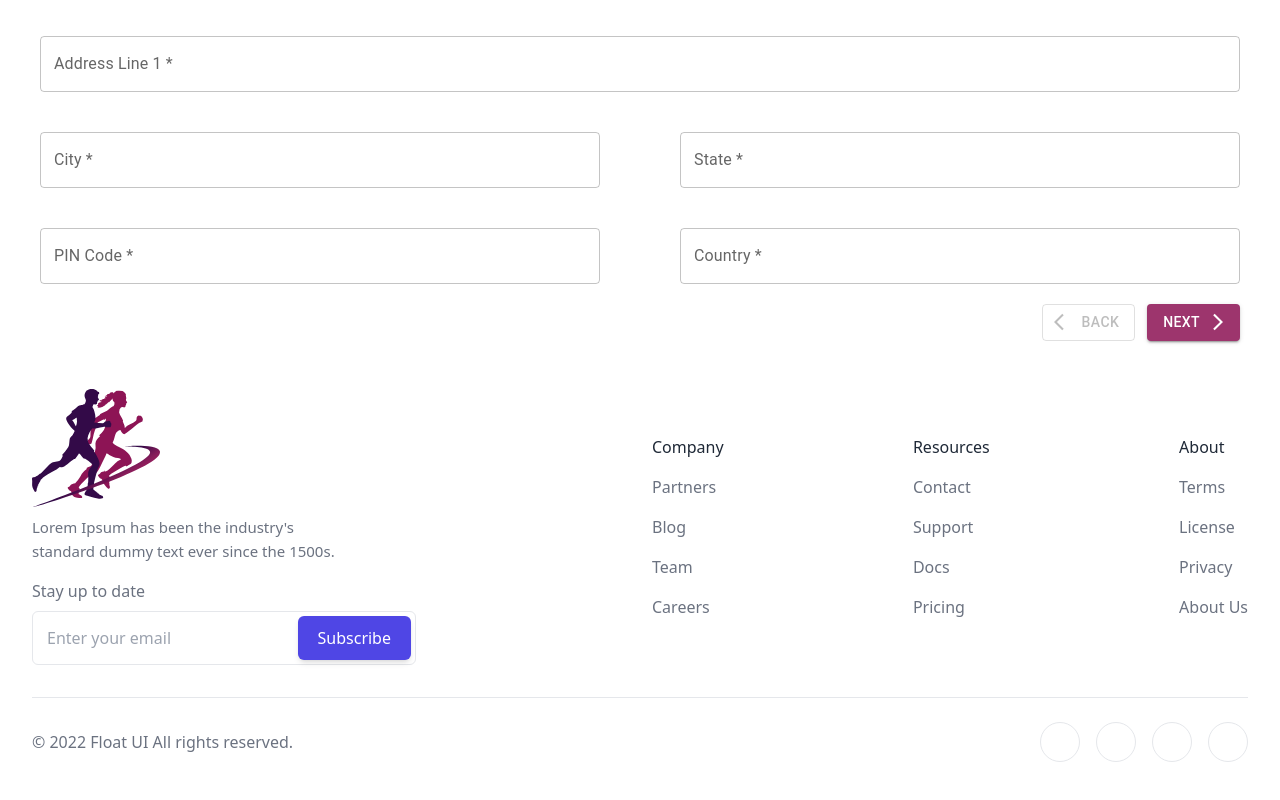
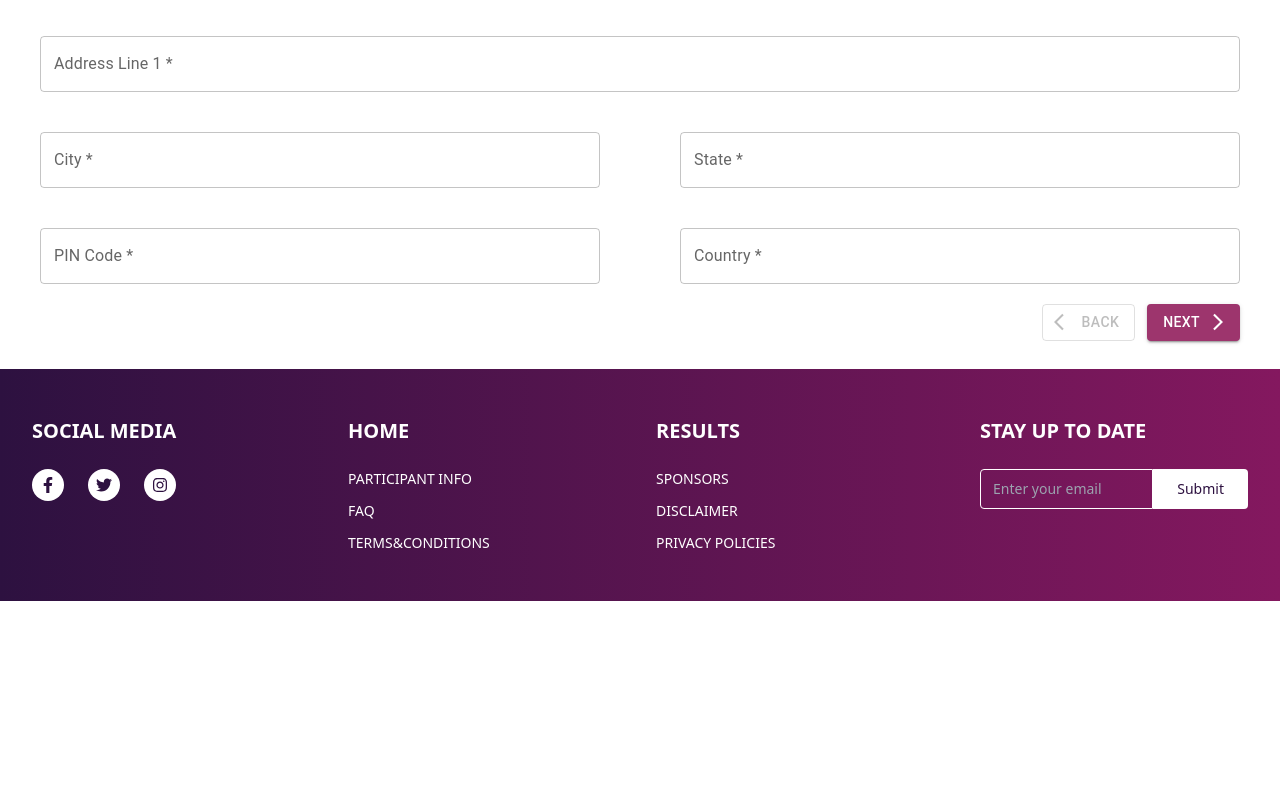
Before and after one commit to tomsabu444/Pala-Marathon-Website, a React (Vite) app in the folder client/: page /register in a window 1280 px wide. Shown: the part 1240-2040 px from the top of the page. After the commit the page ends 1841 px from the top, so only its background shows below. Built offline with nearby package versions, Linux system fonts and the light colour scheme.

Commit message:
footer done

```diff
--- a/client/src/components/Footer.jsx
+++ b/client/src/components/Footer.jsx
@@ -1,124 +1,93 @@
-import React from 'react';
+import React, { useState } from 'react';
+import { FaFacebookF, FaTwitter, FaInstagram } from 'react-icons/fa';
 
 const Footer = () => {
-    const footerNavs = [
-        {
-            label: "Company",
-            items: [
-                { href: '#', name: 'Partners' },
-                { href: '#', name: 'Blog' },
-                { href: '#', name: 'Team' },
-                { href: '#', name: 'Careers' },
-            ],
-        },
-        {
-            label: "Resources",
-            items: [
-                { href: '#', name: 'Contact' },
-                { href: '#', name: 'Support' },
-                { href: '#', name: 'Docs' },
-                { href: '#', name: 'Pricing' },
-            ],
-        },
-        {
-            label: "About",
-            items: [
-                { href: '#', name: 'Terms' },
-                { href: '#', name: 'License' },
-                { href: '#', name: 'Privacy' },
-                { href: '#', name: 'About Us' },
-            ],
-        },
-    ];
+  const [email, setEmail] = useState('');
+  const [error, setError] = useState('');
+
+  const handleEmailChange = (e) => {
+    setEmail(e.target.value);
+    setError('');
+  };
+
+  const handleSubmit = () => {
+    const emailRegex = /^[^\s@]+@[^\s@]+\.[^\s@]+$/;
+    if (!emailRegex.test(email)) {
+      setError('Please enter a valid email address.');
+    } else {
+      setError('');
+      alert(`Thank you for subscribing with: ${email}`);
+      setEmail(''); // Clear input after submission
+    }
+  };
 
   return (
-        <footer className="text-gray-500 bg-white px-4 py-5 max-w-screen-xl mx-auto md:px-8">
-            <div className="gap-6 justify-between md:flex">
-                <div className="flex-1">
-                    <div className="max-w-xs">
-                        <img src="/runninglogo.svg" className="w-32" alt="Logo" />
-                        <p className="leading-relaxed mt-2 text-[15px]">
-                            Lorem Ipsum has been the industry's standard dummy text ever since the 1500s.
-                        </p>
+    <footer className="bg-gradient-to-r from-[#2D1140] to-[#84185F] text-white py-12">
+      <div className="max-w-7xl mx-auto px-8">
+        <div className="grid grid-cols-1 md:grid-cols-12 gap-12">
+          {/* Social Media Section */}
+          <div className="md:col-span-3">
+            <h3 className="text-xl font-bold mb-6">SOCIAL MEDIA</h3>
+            <div className="flex space-x-6">
+              <a href="#" className="hover:opacity-80">
+                <div className="w-8 h-8 bg-white rounded-full flex items-center justify-center">
+                  <FaFacebookF className="text-[#2D1140]" />
                 </div>
-                    <form onSubmit={(e) => e.preventDefault()}>
-                        <label className="block pt-4 pb-2">Stay up to date</label>
-                        <div className="max-w-sm flex items-center border rounded-md p-1">
+              </a>
+              <a href="#" className="hover:opacity-80">
+                <div className="w-8 h-8 bg-white rounded-full flex items-center justify-center">
+                  <FaTwitter className="text-[#2D1140]" />
+                </div>
+              </a>
+              <a href="#" className="hover:opacity-80">
+                <div className="w-8 h-8 bg-white rounded-full flex items-center justify-center">
+                  <FaInstagram className="text-[#2D1140]" />
+                </div>
+              </a>
+            </div>
+          </div>
+
+          {/* Center Links Section */}
+          <div className="md:col-span-6 grid grid-cols-2 gap-8">
+            {/* Left Column */}
+            <div className="space-y-3">
+              <a href="#" className="block text-xl font-bold mb-6">HOME</a>
+              <a href="#" className="block text-sm">PARTICIPANT INFO</a>
+              <a href="#" className="block text-sm">FAQ</a>
+              <a href="#" className="block text-sm">TERMS&CONDITIONS</a>
+            </div>
+
+            {/* Right Column */}
+            <div className="space-y-3">
+              <a href="#" className="block text-xl font-bold mb-6">RESULTS</a>
+              <a href="#" className="block text-sm">SPONSORS</a>
+              <a href="#" className="block text-sm">DISCLAIMER</a>
+              <a href="#" className="block text-sm">PRIVACY POLICIES</a>
+            </div>
+          </div>
+
+          {/* Stay Up To Date Section */}
+          <div className="md:col-span-3">
+            <h3 className="text-xl font-bold mb-6">STAY UP TO DATE</h3>
+            <div className="flex h-10">
               <input
                 type="email"
                 placeholder="Enter your email"
-                                className="w-full p-2.5 outline-none"
+                value={email}
+                onChange={handleEmailChange}
+                className="w-full px-3 py-2 bg-transparent border border-white rounded-l text-sm focus:outline-none"
               />
               <button
-                                className="p-2.5 rounded-md text-white bg-indigo-600 outline-none shadow-md focus:shadow-none sm:px-5"
+                onClick={handleSubmit}
+                className="px-6 bg-white text-[#2D1140] rounded-r text-sm hover:bg-gray-100 transition-colors"
               >
-                                Subscribe
+                Submit
               </button>
             </div>
-                    </form>
-                </div>
-                <div className="flex-1 mt-10 space-y-6 items-center justify-between sm:flex md:space-y-0 md:mt-0">
-                    {footerNavs.map((nav, idx) => (
-                        <ul className="space-y-4" key={idx}>
-                            <h4 className="text-gray-800 font-medium">{nav.label}</h4>
-                            {nav.items.map((item, index) => (
-                                <li key={index}>
-                                    <a
-                                        href={item.href}
-                                        className="hover:underline hover:text-indigo-600"
-                                    >
-                                        {item.name}
-                                    </a>
-                                </li>
-                            ))}
-                        </ul>
-                    ))}
+            {error && <p className="text-red-500 text-sm mt-2">{error}</p>}
           </div>
         </div>
-            <div className="mt-8 py-6 border-t items-center justify-between sm:flex">
-                <div className="mt-4 sm:mt-0">
-                    &copy; 2022 Float UI All rights reserved.
       </div>
-                <div className="mt-6 sm:mt-0">
-                    <ul className="flex items-center space-x-4">
-                        <li className="w-10 h-10 border rounded-full flex items-center justify-center">
-                            <a href="#">
-                                <svg className="svg-icon w-6 h-6 text-blue-400" viewBox="0 0 20 20">
-                                    <path fill="none" d="M18.258,3.266c..."></path>
-                                </svg>
-                            </a>
-                        </li>
-                        <li className="w-10 h-10 border rounded-full flex items-center justify-center">
-                            <a href="#">
-                                <svg className="svg-icon w-6 h-6 text-blue-700" viewBox="0 0 20 20">
-                                    <path fill="none" d="M11.344,5.71c..."></path>
-                                </svg>
-                            </a>
-                        </li>
-                        <li className="w-10 h-10 border rounded-full flex items-center justify-center">
-                            <a href="#">
-                                <svg className="svg-icon w-6 h-6 text-blue-500" viewBox="0 0 20 20">
-                                    <path fill="none" d="M10,2.531c..."></path>
-                                </svg>
-                            </a>
-                        </li>
-                        <li className="w-10 h-10 border rounded-full flex items-center justify-center">
-                            <a href="#">
-                                <svg className="svg-icon w-6 h-6 text-red-600" viewBox="0 0 20 20">
-                                    <path fill="none" d="M9.797,2.214c..."></path>
-                                </svg>
-                            </a>
-                        </li>
-                    </ul>
-                </div>
-            </div>
-            <style jsx>{`
-                .svg-icon path,
-                .svg-icon polygon,
-                .svg-icon rect {
-                    fill: currentColor;
-                }
-            `}</style>
     </footer>
   );
 };
--- a/package.json
+++ b/package.json
@@ -8,12 +8,14 @@
     "start:frontend": "npm --prefix client run dev",
     "start:backend": "npm --prefix server run dev",
     "ci:all": "npm ci --prefix client && npm ci --prefix server"
-
   },
   "keywords": [],
   "author": "",
   "license": "ISC",
   "devDependencies": {
     "concurrently": "^9.0.1"
+  },
+  "dependencies": {
+    "react-icons": "^5.3.0"
   }
 }
```
Also changed, not shown: 1 other file (tests, documents, lock files or other folders). Lines whose indentation alone changed are shown as unchanged.
